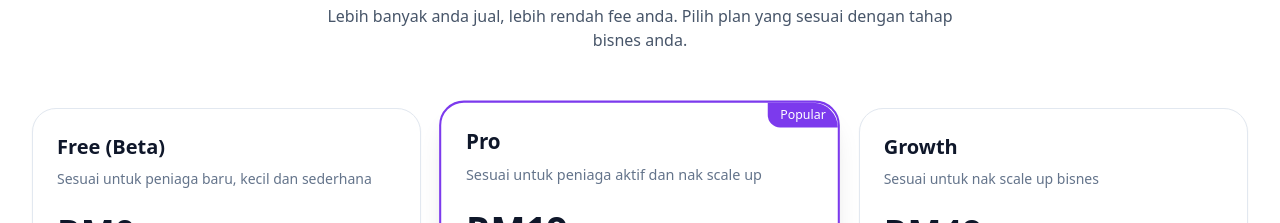
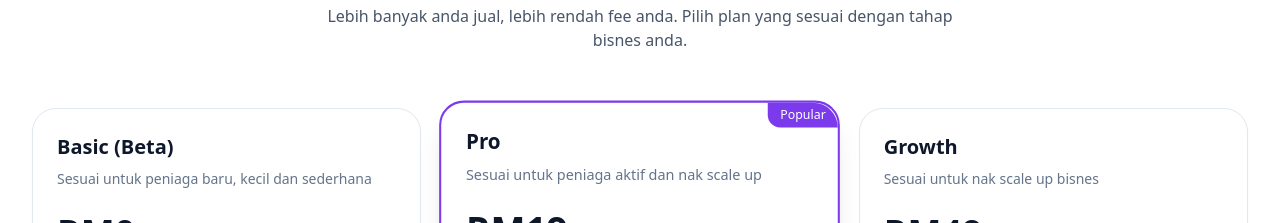
Before and after one commit to maizhakimm/pay-link, a Next.js app: page / in a window 1280 px wide. Shown: the part 2860-3083 px from the top of the page. Built offline with nearby package versions, Linux system fonts and the light colour scheme.

Commit message:
Update page.tsx

```diff
--- a/src/app/page.tsx
+++ b/src/app/page.tsx
@@ -281,7 +281,7 @@ export default function HomePage() {
 
           <div className="mt-14 grid gap-6 md:grid-cols-3">
             <div className="rounded-3xl border border-slate-200 bg-white p-6 shadow-sm">
-              <h3 className="text-xl font-bold text-slate-900">Free (Beta)</h3>
+              <h3 className="text-xl font-bold text-slate-900">Basic (Beta)</h3>
               <p className="mt-2 text-sm text-slate-500">
                 Sesuai untuk peniaga baru, kecil dan sederhana
               </p>
```
